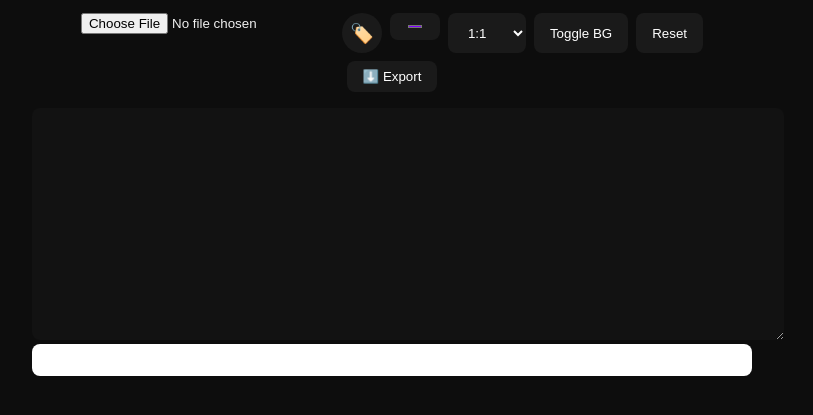
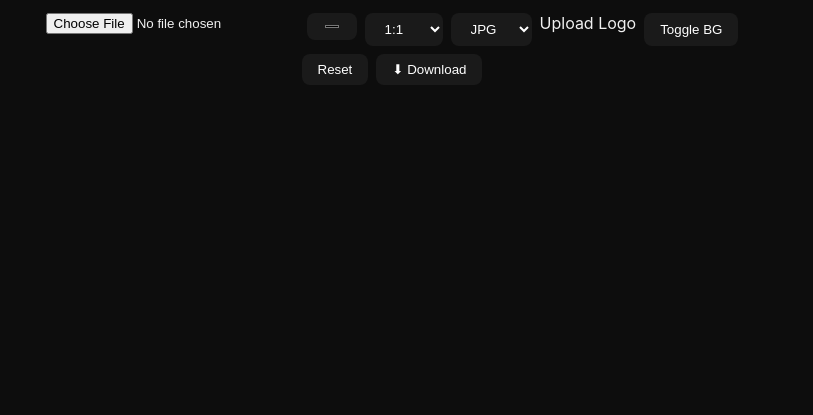
Before and after one commit to Suryp300/Svg-Converter, a plain HTML site: page index.html in a window 1280 px wide. Shown: the part 79-494 px from the top of the page, without its empty margins (248-1061 px from the left). Drawn offline with nearby package versions, Linux system fonts and the light colour scheme.

Commit message:
index.html

```diff
--- a/index.html
+++ b/index.html
@@ -1,47 +1,41 @@
 <!DOCTYPE html>
 <html lang="en">
 <head>
-  <meta charset="UTF-8">
-  <meta name="viewport" content="width=device-width, initial-scale=1">
+  <meta charset="UTF-8" />
+  <meta name="viewport" content="width=device-width, initial-scale=1.0"/>
   <title>SVG Pro Converter</title>
-  <link rel="stylesheet" href="style.css">
+  <link rel="stylesheet" href="style.css" />
+  <script src="https://cdnjs.cloudflare.com/ajax/libs/jspdf/2.5.1/jspdf.umd.min.js"></script>
 </head>
 <body>
   <div class="container">
     <h1>SVG Pro Converter</h1>
 
     <div class="controls">
-      <input type="file" id="upload" accept=".svg">
-      <input type="file" id="logoUpload" accept="image/*" hidden>
-      <label for="logoUpload" title="Upload Logo" class="icon-button">🏷️</label>
-
-      <input type="color" id="colorPicker" value="#8000ff" title="Change Fill Color">
-      <select id="ratioSelector" title="Aspect Ratio">
-        <option value="1">1:1</option>
-        <option value="4/3">4:3</option>
-        <option value="16/9">16:9</option>
-        <option value="2">2:1</option>
+      <input type="file" id="fileInput" accept=".svg" />
+      <input type="color" id="colorInput" title="Change Fill Color" />
+      <select id="ratioSelect">
+        <option value="1:1">1:1</option>
+        <option value="4:5">4:5</option>
+        <option value="3:4">3:4</option>
+        <option value="16:9">16:9</option>
+        <option value="9:16">9:16</option>
       </select>
-
-      <button onclick="toggleBackground()">Toggle BG</button>
-      <button onclick="resetSVG()">Reset</button>
-
-      <div class="dropdown">
-        <button class="dropbtn">⬇️ Export</button>
-        <div class="dropdown-content">
-          <a href="#" onclick="downloadImage('jpg')">JPG</a>
-          <a href="#" onclick="downloadImage('png')">PNG</a>
-          <a href="#" onclick="downloadPDF()">PDF</a>
-        </div>
-      </div>
+      <select id="exportFormat" title="Export Type">
+        <option value="jpg">JPG</option>
+        <option value="png">PNG</option>
+        <option value="pdf">PDF</option>
+      </select>
+      <label class="upload-icon">
+        Upload Logo
+        <input type="file" id="logoInput" accept="image/*" hidden />
+      </label>
+      <button id="toggleBgBtn">Toggle BG</button>
+      <button id="resetBtn">Reset</button>
+      <button id="exportBtn">⬇ Download</button>
     </div>
 
-    <div class="editor-preview">
-      <textarea id="codeEditor" spellcheck="false"></textarea>
-      <div id="preview" class="preview" contenteditable="false"></div>
-    </div>
-
-    <div id="errorMsg"></div>
+    <div id="svgDisplay" class="svg-box"></div>
   </div>
 
   <script src="script.js"></script>
```
